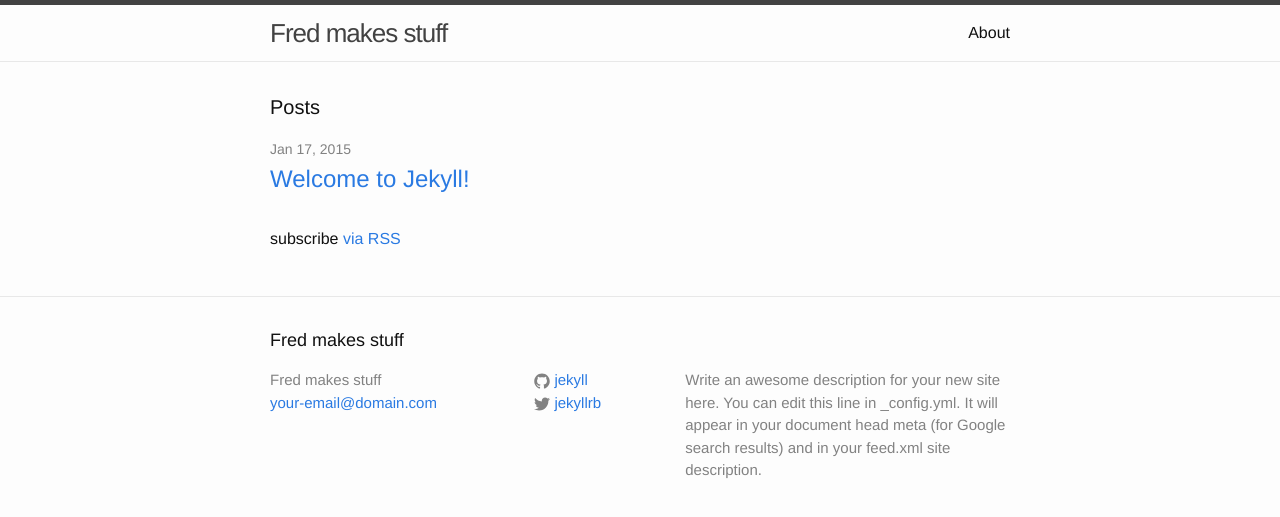
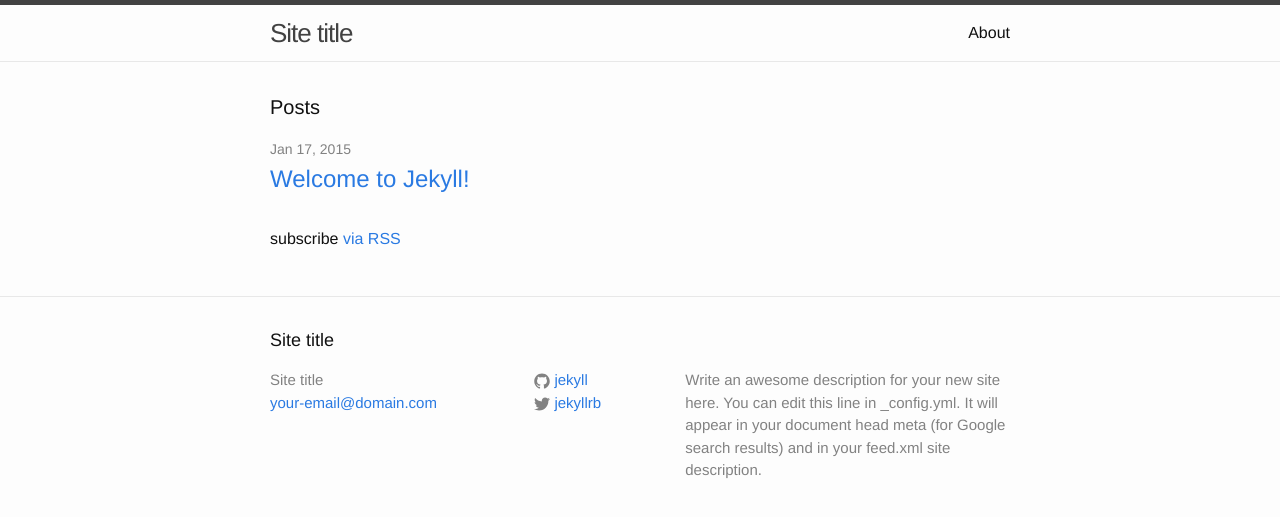
Before and after one commit to flott/flott.github.io, a Jekyll site: the page built from index.html, in a window 1280 px wide. Shown: the top 517 px of the page. Built offline with Jekyll 4.4.1, drawn with Linux system fonts in a browser that asks for light colours.

Commit message:
reset again

```diff
--- a/_config.yml
+++ b/_config.yml
@@ -1,5 +1,5 @@
 # Site settings
-title: Fred makes stuff
+title: Site title
 email: your-email@domain.com
 description: > # this means to ignore newlines until "baseurl:"
   Write an awesome description for your new site here. You can edit this
```
Also changed, not shown: 1 other file.
